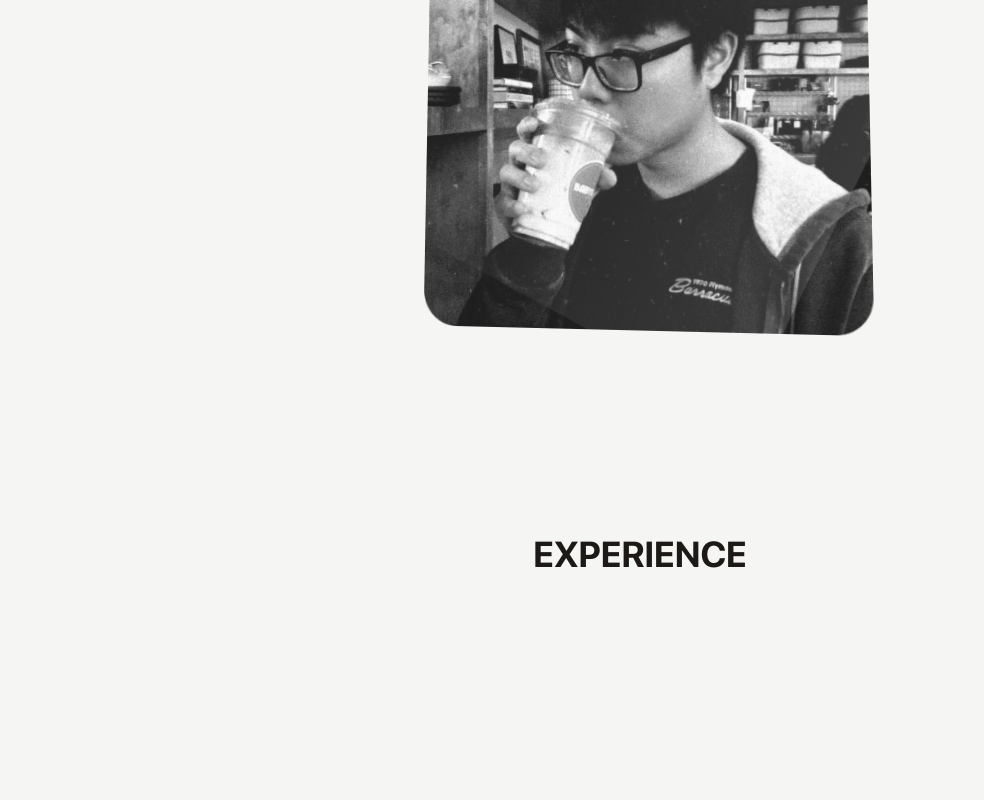
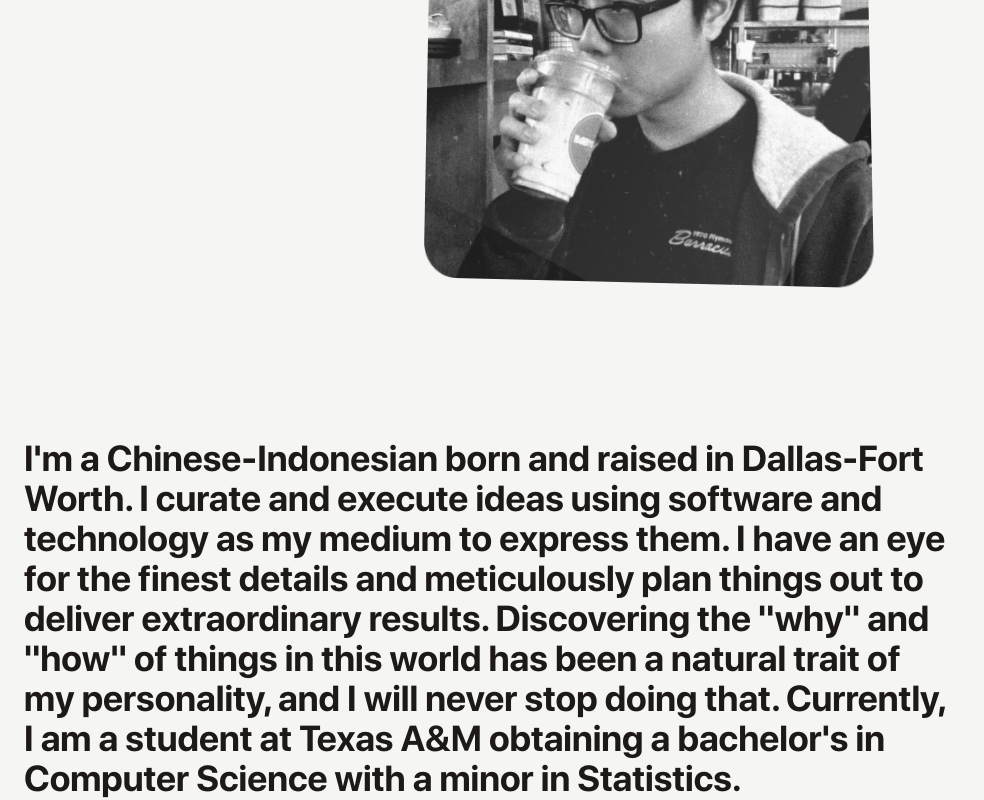
Before and after one commit to tristanaujong/personal-website1, a React (Vite) app in the folder my-app/: page / in a window 1280 px wide. Shown: the part 686-1486 px from the top of the page, without its empty margins (0-984 px from the left). Before the commit the page ends 1262 px from the top, so only its background shows below. Built offline with nearby package versions, Linux system fonts and the light colour scheme; a web font is replaced by a local one.

Commit message:
added blurb and logo colors on hover

```diff
--- a/my-app/src/components/Blurb.jsx
+++ b/my-app/src/components/Blurb.jsx
@@ -6,8 +6,14 @@ gsap.registerPlugin(useGSAP);
 const Blurb = () => {
   return (
     <section id="blurb" className="mt-28">
-        <div className="flex items-center justify-center">
-            <p className="text-stone-900 font-sf-pro text-4xl font-bold">EXPERIENCE</p>
+        <div className="mx-auto flex w-full max-w-[96rem] justify-start px-6 2xl:px-6">
+            <p className="w-full lg:w-3/4 font-sf-pro text-4xl font-bold text-stone-900">
+              I'm a Chinese-Indonesian born and raised in Dallas-Fort Worth. I curate and execute ideas using software
+              and technology as my medium to express them. I have an eye for the finest details and
+              meticulously plan things out to deliver extraordinary results. Discovering the "why" and "how" of things in this world has
+              been a natural trait of my personality, and I will never stop doing that. Currently, I am a student
+              at Texas A&M obtaining a bachelor's in Computer Science with a minor in Statistics.
+            </p>
         </div>
     </section>
   )
--- a/my-app/src/components/Hero.jsx
+++ b/my-app/src/components/Hero.jsx
@@ -51,8 +51,24 @@ const Hero = () => {
 
     return (
     <>
+    <svg width="0" height="0" className="absolute" aria-hidden="true" focusable="false">
+        <defs>
+            <linearGradient id="instagram-hover-gradient" x1="0%" y1="0%" x2="100%" y2="100%">
+                <stop offset="0%" stopColor="#405de6" />
+                <stop offset="11.11%" stopColor="#5851db" />
+                <stop offset="22.22%" stopColor="#833ab4" />
+                <stop offset="33.33%" stopColor="#c13584" />
+                <stop offset="44.44%" stopColor="#e1306c" />
+                <stop offset="55.56%" stopColor="#fd1d1d" />
+                <stop offset="66.67%" stopColor="#f56040" />
+                <stop offset="77.78%" stopColor="#f77737" />
+                <stop offset="88.89%" stopColor="#fcaf45" />
+                <stop offset="100%" stopColor="#ffdc80" />
+            </linearGradient>
+        </defs>
+    </svg>
     <section id="hero" ref={heroRef} className="flex min-h-dvh items-center justify-center">
-        <div className="text-stone-900 mx-auto flex w-full max-w-[96rem] flex-col items-center justify-center gap-8 px-6 py-24 2xl:flex-row 2xl:gap-[clamp(4rem,9vw,11rem)] 2xl:px-12 2xl:py-0">
+        <div className="text-stone-900 mx-auto flex w-full max-w-[96rem] flex-col items-center justify-center gap-8 px-6 py-12 2xl:flex-row 2xl:gap-[clamp(4rem,9vw,11rem)] 2xl:px-12">
             <div className="flex w-fit shrink-0 flex-col items-start justify-center">
                 <h1 className="hero-title-line whitespace-nowrap font-sf-pro text-[clamp(3rem,13vw,9rem)] font-bold leading-none">
                     TRISTAN-LEE
@@ -71,7 +87,7 @@ const Hero = () => {
                     aria-label="LinkedIn"
                     className="hero-icon"
                     >
-                        <FaLinkedin className="text-4xl opacity-60 transition-opacity transition-transform duration-200 hover:opacity-100 hover:-translate-y-1 hover:scale-105" />
+                        <FaLinkedin className="text-4xl opacity-60 transition-opacity transition-transform duration-200 hover:opacity-100 hover:-translate-y-1 hover:scale-105 hover:text-[#0A66C2]" />
                     </a>
                     <a
                     href="https://github.com/tristanaujong"
@@ -80,7 +96,7 @@ const Hero = () => {
                     aria-label="GitHub"
                     className="hero-icon"
                     >
-                        <FaGithub className="text-4xl opacity-60 transition-opacity transition-transform duration-200 hover:opacity-100 hover:-translate-y-1 hover:scale-105" />
+                        <FaGithub className="text-4xl opacity-60 transition-opacity transition-transform duration-200 hover:opacity-100 hover:-translate-y-1 hover:scale-105 hover:text-[#24292e]" />
                     </a>
                     <a
                     href="https://instagram.com/tristan_mahjong"
@@ -89,25 +105,25 @@ const Hero = () => {
                     aria-label="Instagram"
                     className="hero-icon"
                     >
-                        <FaInstagram className="text-4xl opacity-60 transition-opacity transition-transform duration-200 hover:opacity-100 hover:-translate-y-1 hover:scale-105" />
+                        <FaInstagram className="instagram-icon text-4xl opacity-60 transition-opacity transition-transform duration-200 hover:opacity-100 hover:-translate-y-1 hover:scale-105" />
                     </a>
                     <a
                     href="https://open.spotify.com/user/fsnqhbcwp223y9aije3cv0hnh?si=a1bcf073425e4bab"
                     target="_blank"
                     rel="noreferrer"
-                    aria-label="GitHub"
+                    aria-label="Spotify"
                     className="hero-icon"
                     >
-                        <FaSpotify className="text-4xl opacity-60 transition-opacity transition-transform duration-200 hover:opacity-100 hover:-translate-y-1 hover:scale-105" />
+                        <FaSpotify className="text-4xl opacity-60 transition-opacity transition-transform duration-200 hover:opacity-100 hover:-translate-y-1 hover:scale-105 hover:text-[#1DB954]" />
                     </a>
                     <a
                     href="https://www.youtube.com/@bobasi22"
                     target="_blank"
                     rel="noreferrer"
-                    aria-label="GitHub"
+                    aria-label="Youtube"
                     className="hero-icon"
                     >
-                        <FaYoutube className="text-4xl opacity-60 transition-opacity transition-transform duration-200 hover:opacity-100 hover:-translate-y-1 hover:scale-105" />
+                        <FaYoutube className="text-4xl opacity-60 transition-opacity transition-transform duration-200 hover:opacity-100 hover:-translate-y-1 hover:scale-105 hover:text-[#ff0000]" />
                     </a>
                 </div>
             </div>
--- a/my-app/src/index.css
+++ b/my-app/src/index.css
@@ -169,6 +169,10 @@ body {
 
     .noisy {
         @apply absolute inset-0 size-full bg-[url("/images/noise.png")];
+    }
+
+    .instagram-icon:hover {
+        fill: url("#instagram-hover-gradient");
     }
 
     /* #hero {
```
